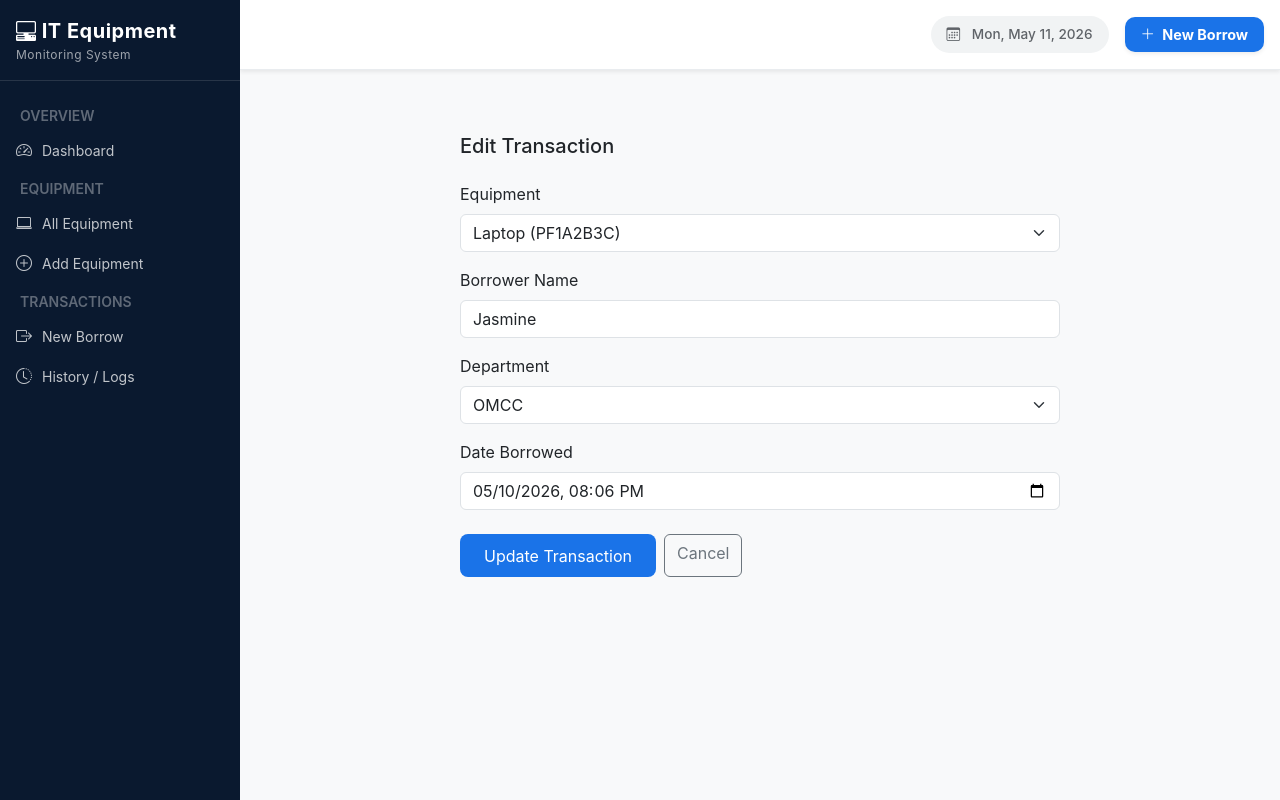
After one commit to jhontagacay/ITEMS, a Django app: page /transaction/edit/1/ in a window 1280 px wide. The commit adds this page. Run offline with Django 5.2, Linux system fonts and the light colour scheme; data comes from the database, SQL or seed files in the repository; both versions use the stored data as it was after the commit.

Commit message:
Initial commit

```diff
--- a/IT_EMS/settings.py
+++ b/IT_EMS/settings.py
@@ -105,7 +105,7 @@ AUTH_PASSWORD_VALIDATORS = [
 
 LANGUAGE_CODE = 'en-us'
 
-TIME_ZONE = 'UTC'
+TIME_ZONE = 'Asia/Manila'
 
 USE_I18N = True
 
--- a/ems/admin.py
+++ b/ems/admin.py
@@ -8,13 +8,11 @@ class DepartmentAdmin(admin.ModelAdmin):
     list_display = ['name']
     search_fields = ['name']
 
-
 @admin.register(Equipment)
 class EquipmentAdmin(admin.ModelAdmin):
     list_display  = ['name', 'serial_number', 'category', 'status', 'added_at']
     list_filter   = ['status', 'category']
     search_fields = ['name', 'serial_number']
-
 
 @admin.register(BorrowTransaction)
 class BorrowTransactionAdmin(admin.ModelAdmin):
--- a/ems/templates/ems/base.html
+++ b/ems/templates/ems/base.html
@@ -4,10 +4,9 @@
 <head>
     <meta charset="UTF-8">
     <meta name="viewport" content="width=device-width, initial-scale=1.0">
-    <link rel="stylesheet" href="{% static 'bootstrap/css/bootstrap.min.css' %}">
-    <link rel="stylesheet" href="{% static 'bootstrap-icons/icons/fonts/bootstrap-icons.woff' %}">
-    <link rel="stylesheet" href="{% static 'bootstrap-icons/icons/fonts/bootstrap-icons.woff2' %}">
-    <script src="{% static 'bootstrap/js/bootstrap.min.js' %}"></script>
+    <link href="https://cdn.jsdelivr.net/npm/bootstrap@5.3.3/dist/css/bootstrap.min.css" rel="stylesheet">
+    <link href="https://cdn.jsdelivr.net/npm/bootstrap-icons@1.11.3/font/bootstrap-icons.css" rel="stylesheet">
+    <script src="https://cdn.jsdelivr.net/npm/bootstrap@5.3.3/dist/js/bootstrap.bundle.min.js"></script>
     <title>IT-EMS</title>
     <style>
         body {
@@ -210,7 +209,7 @@
 <body>
     <nav class="sidebar">
         <div class="sidebar-brand">
-            <i class="bi bi-pc-display-horizontal"></i>IT Equipment
+            <i class="bi bi-pc-display-horizontal"></i> IT Equipment
             <small>Monitoring System</small>
         </div>
 
@@ -220,7 +219,7 @@
                     <i class="bi bi-speedometer2"></i> Dashboard
                 </a>
             <div class="sidebar-section">Equipment</div>
-                <a href="{% url 'equipment_list' %}" class="nav-link {% if request.resolver_match.url_name == 'equipment_list' %}active{% endif %}">
+                <a href="{% url 'equipment_list' %}" class="nav-link {% if request.resolver_match.url_name == 'all_equipment' %}active{% endif %}">
                     <i class="bi bi-laptop"></i> All Equipment
                 </a>
                 <a href="{% url 'equipment_add' %}" class="nav-link {% if request.resolver_match.url_name == 'equipment_add' %}active{% endif %}">
@@ -230,7 +229,7 @@
                 <a href="{% url 'borrow_create' %}" class="nav-link {% if request.resolver_match.url_name == 'borrow_create' %}active{% endif %}">
                     <i class="bi bi-box-arrow-right"></i> New Borrow
                 </a>
-                <a href="{% url 'transaction_list' %}" class="nav-link {% if request.resolver_match.url_name == 'transaction_list' %}active{% endif %}">
+                <a href="{% url 'transaction_list' %}" class="nav-link {% if request.resolver_match.url_name == 'history_logs' %}active{% endif %}">
                     <i class="bi bi-clock-history"></i> History / Logs
                 </a>
         </div>
@@ -238,7 +237,6 @@
 
     <div class="main-wrap">
         <div class="topbar shadow-sm d-flex justify-content-between align-items-center px-3 py-2">
-
             <h4 class="mb-0 fw-bold text-dark">{% block page_title %}{% endblock %}</h4>
 
             <div class="d-flex align-items-center">
@@ -249,7 +247,7 @@
 
                 <a href="{% url 'borrow_create' %}" class="btn btn-primary fw-bold shadow-sm"
                 style="background: #1a73e8; border: none; border-radius: 10px; padding: 0.4rem 1rem; font-size: 0.9rem;">
-                    + New Borrow
+                   <i class="bi bi-plus-lg me-1"></i> New Borrow
                 </a>
             </div>
         </div>
--- /dev/null
+++ b/ems/templates/ems/transaction_form.html
@@ -0,0 +1,41 @@
+{% extends 'ems/base.html' %}
+{% block content %}
+<div class="form-card" style="max-width: 600px; margin: 2rem auto;">
+    <h5 class="mb-4">Edit Transaction</h5>
+    <form method="POST">
+        {% csrf_token %}
+        <div class="mb-3">
+            <label class="form-label">Equipment</label>
+            <select name="equipment" class="form-select">
+                {% for eq in equipments %}
+                <option value="{{ eq.id }}" {% if eq == transaction.equipment %}selected{% endif %}>
+                    {{ eq.name }} ({{ eq.serial_number }})
+                </option>
+                {% endfor %}
+            </select>
+        </div>
+        <div class="mb-3">
+            <label class="form-label">Borrower Name</label>
+            <input type="text" name="borrower_name" class="form-control" value="{{ transaction.borrower_name }}">
+        </div>
+        <div class="mb-3">
+            <label class="form-label">Department</label>
+            <select name="department" class="form-select">
+                {% for dept in departments %}
+                <option value="{{ dept.id }}" {% if dept == transaction.department %}selected{% endif %}>
+                    {{ dept.name }}
+                </option>
+                {% endfor %}
+            </select>
+        </div>
+        <div class="mb-3">
+            <label class="form-label">Date Borrowed</label>
+            <input type="datetime-local" name="date_borrowed" class="form-control" value="{{ transaction.date_borrowed|date:'Y-m-d\TH:i' }}">
+        </div>
+        <div class="d-flex gap-2 mt-4">
+            <button type="submit" class="btn btn-primary">Update Transaction</button>
+            <a href="{% url 'history_logs' %}" class="btn btn-outline-secondary">Cancel</a>
+        </div>
+    </form>
+</div>
+{% endblock %}
--- a/ems/urls.py
+++ b/ems/urls.py
@@ -12,4 +12,6 @@ urlpatterns = [
     path('borrow/<int:pk>/return/',views.borrow_return, name='borrow_return'),
     path('transactions/',views.transaction_list, name='transaction_list'),
     path('transactions/<int:pk>/',views.transaction_detail, name='transaction_detail'),
+    path('transaction/edit/<int:pk>/', views.transaction_edit, name='transaction_edit'),
+    path('transaction/delete/<int:pk>/', views.transaction_delete, name='transaction_delete'),
 ]
--- a/ems/views.py
+++ b/ems/views.py
@@ -11,7 +11,7 @@ def itmonitoringsystem(request):
 
 def dashboard(request):
     equipments = Equipment.objects.all()
-    total = equipments.count()
+    total_equipment = equipments.count()
     available = equipments.filter(status='available').count()
     borrowed = equipments.filter(status='borrowed').count()
     unavailable = equipments.filter(status='unavailable').count()
@@ -23,9 +23,9 @@ def dashboard(request):
 
     overdue = [t for t in ongoing_txns if t.is_overdue]
 
-    recent_txns  = (BorrowTransaction.objects
+    recent_txns = (BorrowTransaction.objects
         .select_related('equipment', 'department')
-        .order_by('-created_at')[:8])
+        .order_by('-date_borrowed')[:8])
 
     dept_stats = (BorrowTransaction.objects
         .filter(status='ongoing')
@@ -34,15 +34,16 @@ def dashboard(request):
         .order_by('-count'))
 
     return render(request, 'ems/dashboard.html', {
-        'total': total, 'available': available,
-        'borrowed': borrowed, 'unavailable': unavailable,
+        'total_equipment': total_equipment,
+        'available': available,
+        'borrowed': borrowed,
+        'unavailable': unavailable,
         'ongoing_txns': ongoing_txns,
         'recent_txns': recent_txns,
         'overdue': overdue,
         'dept_stats': dept_stats,
     })
 
-#Equipment CRUD
 def equipment_list(request):
     qs = Equipment.objects.all()
     q  = request.GET.get('q', '')
@@ -51,7 +52,7 @@ def equipment_list(request):
         qs = qs.filter(Q(name__icontains=q) | Q(serial_number__icontains=q) | Q(category__icontains=q))
     if status_f:
         qs = qs.filter(status=status_f)
-    return render(request, 'ems/equipment_list.html', {'equipments': qs, 'q': q, 'status_f': status_f})
+    return render(request, 'ems/all_equipment.html', {'equipments': qs, 'q': q, 'status_f': status_f})
 
 def equipment_add(request):
     form = EquipmentForm(request.POST or None)
@@ -78,7 +79,6 @@ def equipment_delete(request, pk):
         return redirect('equipment_list')
     return render(request, 'ems/confirm_delete.html', {'obj': eq, 'type': 'Equipment'})
 
-#Borrow
 def borrow_create(request):
     form = BorrowForm(request.POST or None)
     if form.is_valid():
@@ -107,11 +107,9 @@ def transaction_detail(request, pk):
     txn = get_object_or_404(BorrowTransaction.objects.select_related('equipment', 'department'), pk=pk)
     return render(request, 'ems/transaction_detail.html', {'txn': txn})
 
-#History / Logs
 def transaction_list(request):
     form = TransactionFilterForm(request.GET or None)
     qs   = BorrowTransaction.objects.select_related('equipment', 'department')
-
     if form.is_valid():
         d = form.cleaned_data
         if d.get('search'):
@@ -130,4 +128,38 @@ def transaction_list(request):
     else:
         qs = qs.order_by('-date_borrowed')
 
-    return render(request, 'ems/transaction_list.html', {'form': form, 'transactions': qs})
+    return render(request, 'ems/history_logs.html', {'form': form, 'transactions': qs})
+
+def transaction_edit(request, pk):
+    transaction = get_object_or_404(BorrowTransaction, pk=pk)
+    if request.method == 'POST':
+        transaction.borrower_name = request.POST.get('borrower_name')
+        equipment_id = request.POST.get('equipment')
+        if equipment_id:
+            transaction.equipment = get_object_or_404(Equipment, id=equipment_id)
+
+        dept_id = request.POST.get('department')
+        if dept_id:
+            transaction.department = get_object_or_404(Department, id=dept_id)
+
+        new_date = request.POST.get('date_borrowed')
+        if new_date:
+            transaction.date_borrowed = new_date
+
+        transaction.save()
+        return redirect('transaction_list')
+
+    context = {
+        'transaction': transaction,
+        'equipments': Equipment.objects.all(),
+        'departments': Department.objects.all(),
+    }
+    return render(request, 'ems/transaction_form.html', context)
+
+def transaction_delete(request, pk):
+    if request.method == 'POST':
+        transaction = get_object_or_404(BorrowTransaction, pk=pk)
+        transaction.equipment.status = 'available'
+        transaction.equipment.save()
+        transaction.delete()
+    return redirect('dashboard')
```
Also changed, not shown: ems/models.py (+24 -27 lines), ems/templates/ems/all_equipment.html (renamed from ems/templates/ems/equipment_list.html, +17 -6 lines), ems/templates/ems/dashboard.html (+8 -9 lines), ems/templates/ems/history_logs.html (added, +110 -0 lines), ems/templates/ems/transaction_list.html (deleted, +0 -72 lines), db.sqlite3.
